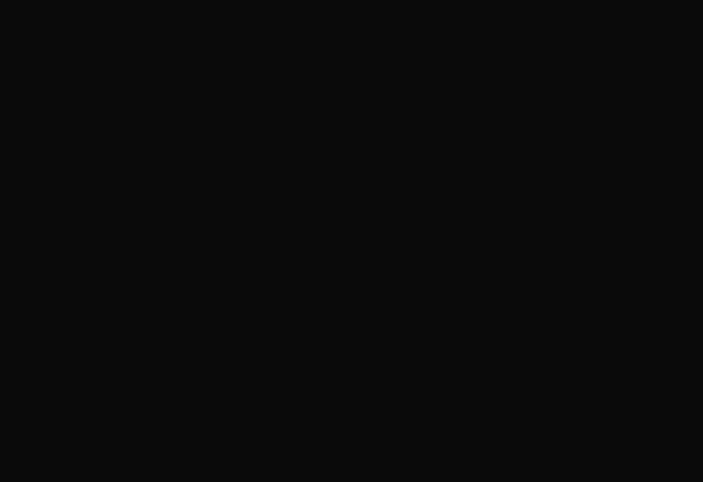
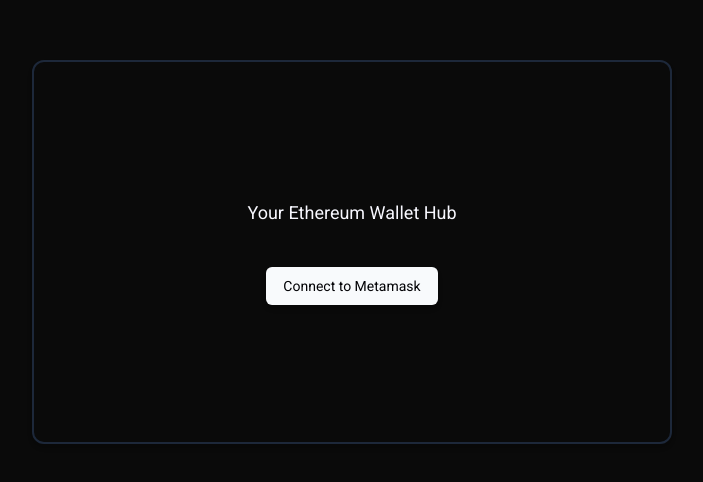
Before and after one commit to kacperkoza34/ethereum--wallet-balance, a React (Vite) app: page / in a window 1280 px wide. Shown: the part 148-630 px from the top of the page, without its empty margins (288-991 px from the left). Built offline with nearby package versions, Linux system fonts and the light colour scheme.

Commit message:
feat: create connect wallet page

```diff
--- a/index.html
+++ b/index.html
@@ -1,9 +1,17 @@
-<!DOCTYPE html>
+<!doctype html>
 <html lang="en">
   <head>
     <meta charset="UTF-8" />
     <meta name="viewport" content="width=device-width, initial-scale=1.0" />
     <title>Ethereum wallet</title>
+
+    <!-- Google font -->
+    <link rel="preconnect" href="https://fonts.googleapis.com" />
+    <link rel="preconnect" href="https://fonts.gstatic.com" crossorigin />
+    <link
+      href="https://fonts.googleapis.com/css2?family=Roboto:ital,wght@0,100;0,300;0,400;0,500;0,700;0,900;1,100;1,300;1,400;1,500;1,700;1,900&display=swap"
+      rel="stylesheet"
+    />
   </head>
   <body>
     <div id="root"></div>
--- /dev/null
+++ b/src/components/button.tsx
@@ -0,0 +1,19 @@
+import React from 'react';
+import { cn } from '@/utils/helpers/cn';
+
+type ButtonProps = React.ButtonHTMLAttributes<HTMLButtonElement>;
+
+export function Button({ children, className, ...props }: ButtonProps) {
+  return (
+    <button
+      className={cn(
+        'rounded-md bg-primary py-2 px-4 border border-transparent text-center text-sm text-primary-foreground transition-all shadow-md hover:shadow-lg active:bg-accent-foreground hover:opacity-80 active:shadow-none disabled:pointer-events-none disabled:opacity-50 disabled:shadow-none',
+        className
+      )}
+      type="button"
+      {...props}
+    >
+      {children}
+    </button>
+  );
+}
--- /dev/null
+++ b/src/components/card.tsx
@@ -0,0 +1,20 @@
+import { cn } from '@/utils/helpers/cn';
+import type { Children } from '@/utils/types';
+
+interface CardProps {
+  children: Children;
+  className?: string;
+}
+
+export function Card({ children, className }: CardProps) {
+  return (
+    <div
+      className={cn(
+        'w-full h-full p-6 shadow-md rounded-xl md:border-border md:border-2',
+        className
+      )}
+    >
+      {children}
+    </div>
+  );
+}
--- a/src/components/layout/layout.tsx
+++ b/src/components/layout/layout.tsx
@@ -7,5 +7,16 @@
 }
 
 export function Layout({ children, className }: LayoutProps) {
-  return <div className={cn('container mx-auto', className)}>{children}</div>;
+  return (
+    <div
+      className={cn(
+        'h-screen w-full max-w-[40rem] m-auto font-roboto',
+        className
+      )}
+    >
+      <div className="h-full w-full flex justify-center items-start md:items-center">
+        <div className="h-full w-full md:max-h-[24rem]">{children}</div>
+      </div>
+    </div>
+  );
 }
--- a/src/i18n/en.json
+++ b/src/i18n/en.json
@@ -1,3 +1,6 @@
 {
-  "connectWalletPage": "Connect wallet"
+  "connectWalletPage": {
+    "title": "Your Ethereum Wallet Hub",
+    "button": "Connect to Metamask"
+  }
 }
--- a/src/main.tsx
+++ b/src/main.tsx
@@ -1,5 +1,6 @@
 import { StrictMode } from 'react';
 import './index.css';
+import '@/i18n/i18n';
 import { createRoot } from 'react-dom/client';
 import { BrowserRouter } from 'react-router-dom';
 import { ThemeProvider } from '@/utils/providers/theme-provider';
--- a/src/pages/connect-wallet/connect-wallet.page.tsx
+++ b/src/pages/connect-wallet/connect-wallet.page.tsx
@@ -1,5 +1,17 @@
 import { t } from 'i18next';
+import { Layout } from '@/components/layout/layout';
+import { Card } from '@/components/card';
+import { Button } from '@/components/button';
 
 export function ConnectWalletPage() {
-  return <div>{t('connectWalletPage')}</div>;
+  return (
+    <Layout>
+      <Card className="w-full h-full flex flex-col items-center justify-start md:justify-center gap-10">
+        <div className="text-lg font-roboto">
+          {t('connectWalletPage.title')}
+        </div>
+        <Button>{t('connectWalletPage.button')}</Button>
+      </Card>
+    </Layout>
+  );
 }
--- a/tailwind.config.cjs
+++ b/tailwind.config.cjs
@@ -9,8 +9,8 @@
       center: true,
       padding: '2rem',
       screens: {
-        '2xl': '1400px'
-      }
+        '2xl': '1400px',
+      },
     },
     extend: {
       colors: {
@@ -21,56 +21,57 @@
         foreground: 'hsl(var(--foreground))',
         primary: {
           DEFAULT: 'hsl(var(--primary))',
-          foreground: 'hsl(var(--primary-foreground))'
+          foreground: 'hsl(var(--primary-foreground))',
         },
         secondary: {
           DEFAULT: 'hsl(var(--secondary))',
-          foreground: 'hsl(var(--secondary-foreground))'
+          foreground: 'hsl(var(--secondary-foreground))',
         },
         destructive: {
           DEFAULT: 'hsl(var(--destructive))',
-          foreground: 'hsl(var(--destructive-foreground))'
+          foreground: 'hsl(var(--destructive-foreground))',
         },
         muted: {
           DEFAULT: 'hsl(var(--muted))',
-          foreground: 'hsl(var(--muted-foreground))'
+          foreground: 'hsl(var(--muted-foreground))',
         },
         accent: {
           DEFAULT: 'hsl(var(--accent))',
-          foreground: 'hsl(var(--accent-foreground))'
+          foreground: 'hsl(var(--accent-foreground))',
         },
         popover: {
           DEFAULT: 'hsl(var(--popover))',
-          foreground: 'hsl(var(--popover-foreground))'
+          foreground: 'hsl(var(--popover-foreground))',
         },
         card: {
           DEFAULT: 'hsl(var(--card))',
-          foreground: 'hsl(var(--card-foreground))'
-        }
+          foreground: 'hsl(var(--card-foreground))',
+        },
       },
       borderRadius: {
         lg: `var(--radius)`,
         md: `calc(var(--radius) - 2px)`,
-        sm: 'calc(var(--radius) - 4px)'
+        sm: 'calc(var(--radius) - 4px)',
       },
       fontFamily: {
-        sans: ['var(--font-sans)', ...fontFamily.sans]
+        sans: ['var(--font-sans)', ...fontFamily.sans],
+        roboto: ['Roboto', ...fontFamily.sans],
       },
       keyframes: {
         'accordion-down': {
           from: { height: '0' },
-          to: { height: 'var(--radix-accordion-content-height)' }
+          to: { height: 'var(--radix-accordion-content-height)' },
         },
         'accordion-up': {
           from: { height: 'var(--radix-accordion-content-height)' },
-          to: { height: '0' }
-        }
+          to: { height: '0' },
+        },
       },
       animation: {
         'accordion-down': 'accordion-down 0.2s ease-out',
-        'accordion-up': 'accordion-up 0.2s ease-out'
-      }
-    }
+        'accordion-up': 'accordion-up 0.2s ease-out',
+      },
+    },
   },
-  plugins: [require('tailwindcss-animate')]
+  plugins: [require('tailwindcss-animate')],
 };
```
